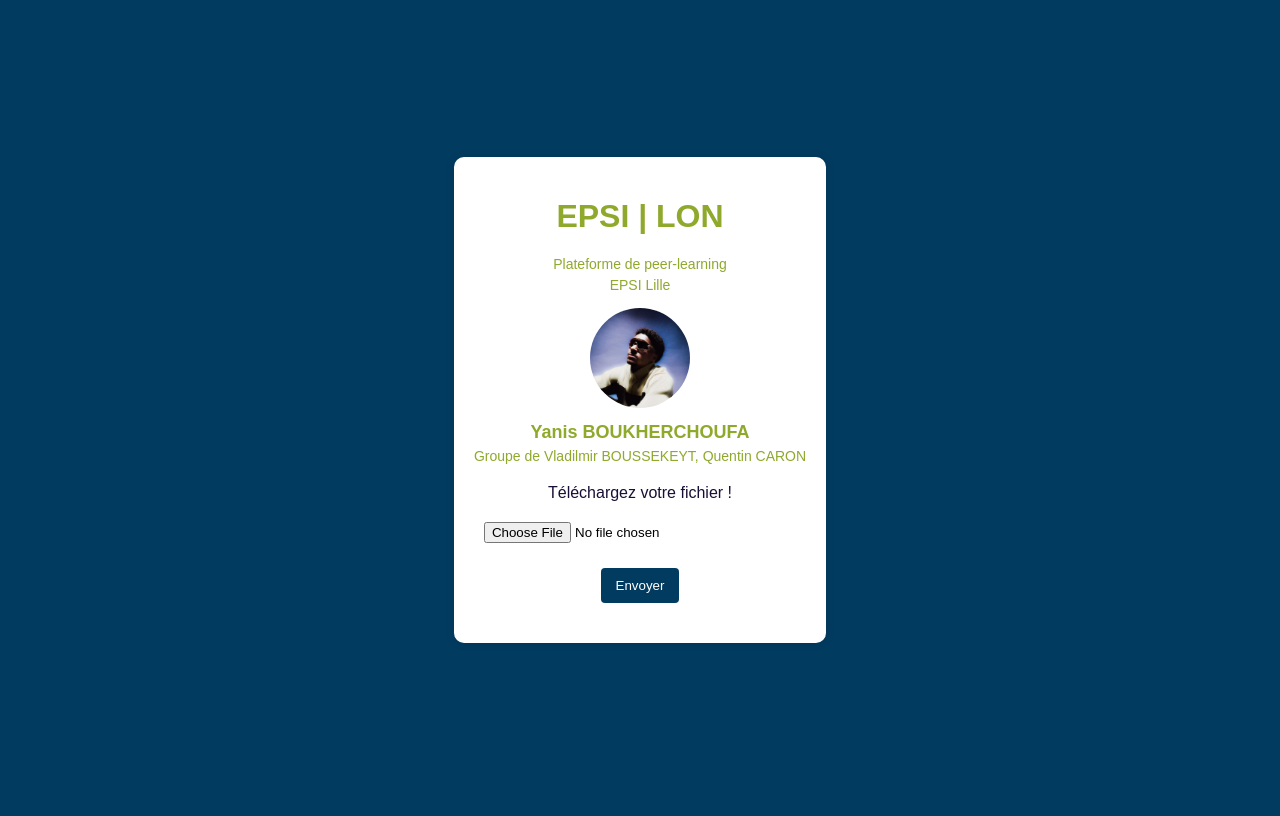
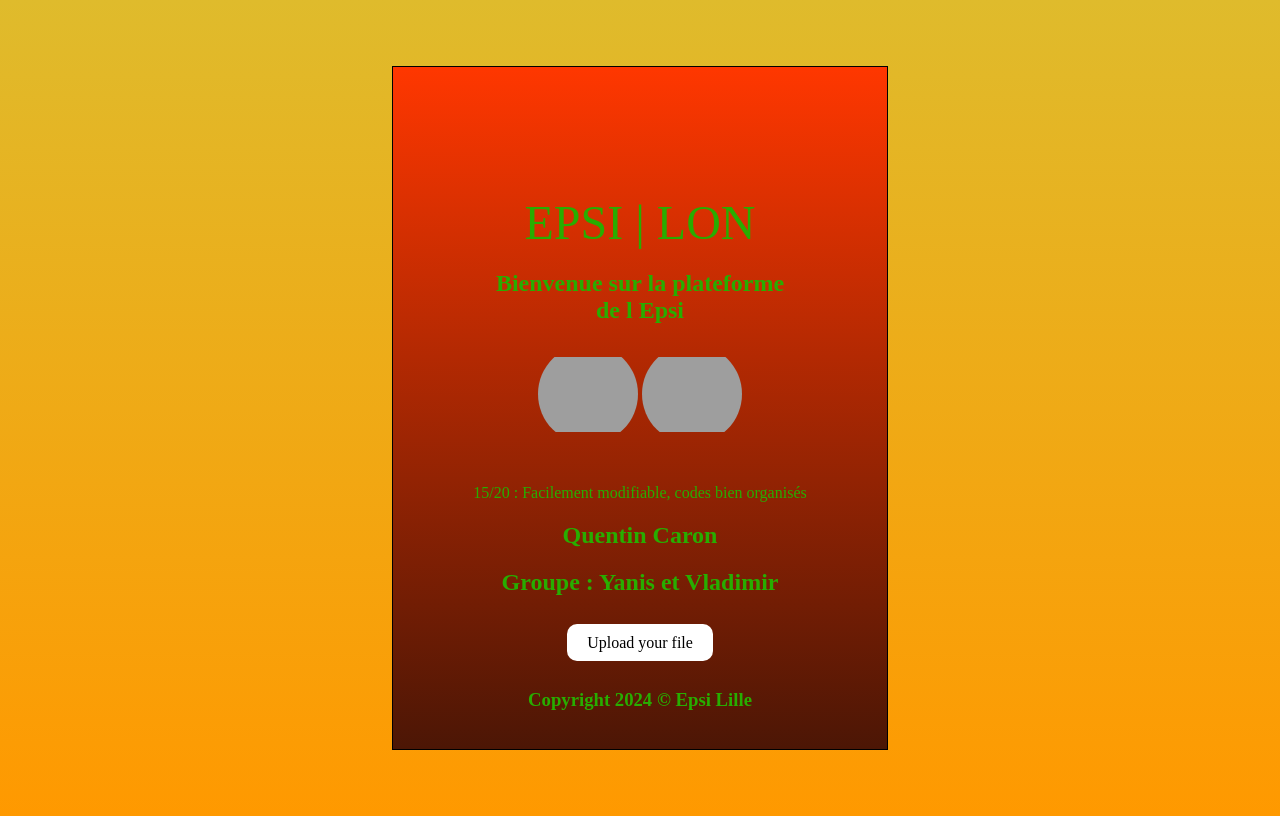
Before and after one commit to yanis004/Maintenance, a PHP site: page / in a window 1280 px wide. Before the commit the page ends 643 px from the top, so only its background shows below. Run offline with PHP 8.4, Linux system fonts and the light colour scheme; grey boxes are pictures that could not be loaded.

Commit message:
Add files via upload

```diff
--- /dev/null
+++ b/footer.html
@@ -0,0 +1,9 @@
+<html>
+<head>
+    <title>360Learning</title>
+    <link rel="stylesheet" type="text/css" href="css/index.css">
+</head>
+<body>
+        <h3>Copyright 2024 © Epsi Lille</h3>
+</body>
+</html>
--- /dev/null
+++ b/header.html
@@ -0,0 +1,14 @@
+<!DOCTYPE html>
+<html>
+<head>
+    <title>360Learning</title>
+    <link rel="stylesheet" type="text/css" href="css/index.css">
+</head>
+<body>
+        <p class="titre">EPSI | LON </p>
+        <h2>Bienvenue sur la plateforme <br>  de l Epsi</h2>
+
+
+
+</body>
+</html>
--- /dev/null
+++ b/index.css
@@ -0,0 +1,73 @@
+html{
+    overflow: hidden;
+}
+
+.main_page{
+    display: flex;
+    justify-content: center;
+    align-items: center;
+    background: linear-gradient(to bottom, #dfbb2c, #ff9900);
+    background-size: cover;
+    height: 100vh;
+}
+
+.center_page{
+    text-align: center;
+    background: linear-gradient(to bottom, #ff3700, #4c1605);
+    padding: 10vh;
+    padding-bottom: 0vh;
+    border : 1px solid #000;
+}
+
+.bouton_link{
+    background-color: #ffffff;
+    color: #000000;
+    padding: 10px 20px;
+    border-radius: 10px;
+    text-decoration: none;
+
+}
+
+.logo {
+    width: 100px;
+    height: 100px;
+    object-fit: contain;
+    margin-bottom: 20px;
+    border-radius: 100%;
+}
+.titre{
+    color: #28ad00;
+    font-size: 3em;
+    margin-bottom: 10px;
+}
+.link{
+    text-decoration: none;
+    color: #000000;
+}
+
+.link-upload{
+    background-color: #000000;
+    color: #ffffff;
+    padding: 10px 20px;
+    border-radius: 10px;
+    text-decoration: none;
+
+}
+h3{
+    color: #28ad00;
+    margin-top: 2em;
+    margin-bottom: 2em;
+}
+h2{
+    color: #28ad00;
+
+}
+h1{
+    color: #28ad00;
+
+}
+
+p{
+    color: #28ad00;
+
+}
--- a/index.php
+++ b/index.php
@@ -1,16 +1,24 @@
-<?php include 'entete.php'; ?> <!-- Inclusion du fichier 'entete.php' -->
-
-<form action="upload.php" method="post" enctype="multipart/form-data">
-    <label for="profile_pic">Téléchargez votre fichier !</label>
-    <input type="file" name="profile_pic" id="profile_pic" accept=".pdf, .jpg, .jpeg, .png" max-size="100000">
-    <!--
-        - L'attribut 'action' spécifie le script pour traiter les données du formulaire.
-        - L'attribut 'method' définit la méthode HTTP (POST dans ce cas).
-        - L'attribut 'enctype' spécifie comment les données du formulaire doivent être encodées (multipart/form-data pour les téléchargements de fichiers).
-    -->
-    <br>
-    <input type="submit" value="Envoyer"> <!-- Bouton de soumission pour envoyer les données du formulaire -->
-</form>
-</div>
+<!DOCTYPE html>
+<html>
+<head>
+    <title>360Learning</title>
+    <link rel="stylesheet" type="text/css" href="css/index.css">
+</head>
+<body class="main_page">
+<div class="center_page">
+    <?php include 'header.html';?>
+    <img src="upload/Quentin.png" class="logo"> <!-- Première image -->
+    <img src="upload/Quentin_Tarantino_by_Gage_Skidmore.jpg" class="logo"> <!-- Deuxième image -->
+    <p> 15/20 : Facilement modifiable, codes bien organisés</p>
+    <h2>Quentin Caron</h2>
+        <h2>Groupe : Yanis et Vladimir</h2>
+        <br>
+    <bouton class="bouton_link">
+        <a class="link" href="upload.php">
+            Upload your file
+        </a>
+    </bouton>
+    <?php include 'footer.html';?>
+    </div>
 </body>
 </html>
```
Also changed, not shown: upload.php (+16 -39 lines), uploadfile.php (added, +38 -0 lines), README.md.
